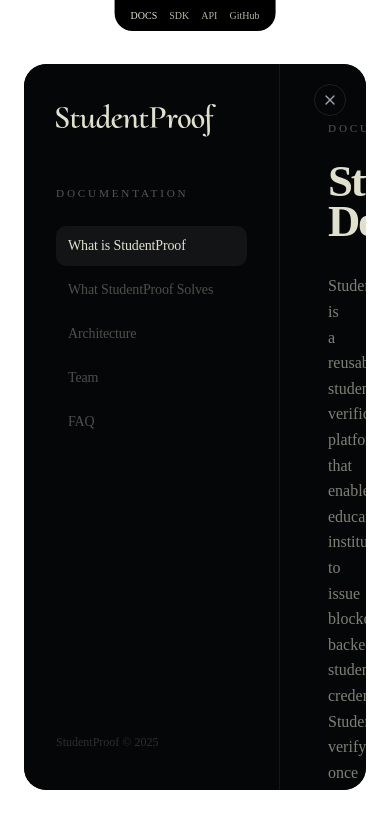
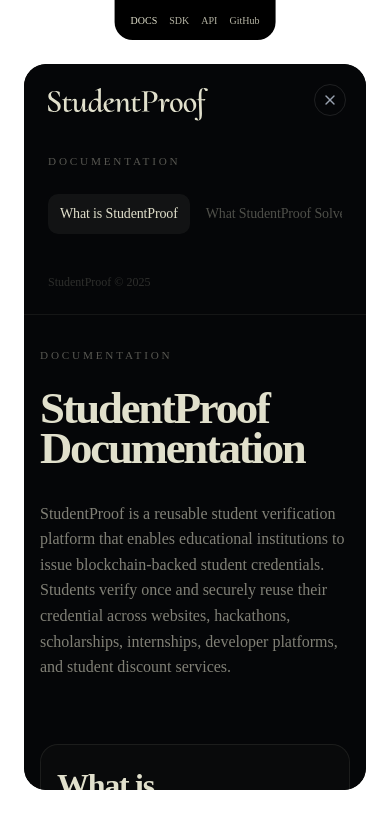
Before and after one commit to dhanushonchain/StudentProof, a Next.js app: page /docs in a window 390 px wide. Shown: the top 828 px of the page. Built offline with nearby package versions, Linux system fonts and the light colour scheme.

Commit message:
polish for mobile responsive

```diff
--- a/app/docs/page.tsx
+++ b/app/docs/page.tsx
@@ -41,7 +41,7 @@
 
   return (
     <div
-      className={`relative flex ${modal ? "h-full overflow-hidden rounded-3xl" : "min-h-screen"}`}
+      className={`relative flex flex-col md:flex-row ${modal ? "h-full overflow-hidden rounded-3xl" : "min-h-screen"}`}
       style={{ background: BG, color: CREAM }}
     >
       {modal && onClose && (
@@ -55,10 +55,10 @@
       )}
 
       <aside
-        className={`${modal ? "h-full" : "sticky top-0 h-screen"} flex w-64 shrink-0 flex-col overflow-y-auto px-8 py-10`}
-        style={{ borderRight: `1px solid ${CREAM}12` }}
+        className={`flex w-full shrink-0 flex-col overflow-y-auto border-b px-6 py-6 sm:px-8 sm:py-8 md:w-64 md:border-b-0 md:border-r md:py-10 ${modal ? "md:h-full" : "md:sticky md:top-0 md:h-screen"}`}
+        style={{ borderColor: `${CREAM}12` }}
       >
-        <Link href="/" className="mb-12 inline-block group">
+        <Link href="/" className="mb-8 inline-block group md:mb-12">
           <Image
             src="/StudentProof.svg"
             alt="StudentProof"
@@ -92,13 +92,13 @@
           {content.sidebarItem}
         </div>
 
-        <div className="mt-auto pt-10 text-xs" style={{ color: `${CREAM}30` }}>
+        <div className="pt-10 text-xs md:mt-auto" style={{ color: `${CREAM}30` }}>
           StudentProof © 2025
         </div>
       </aside>
 
-      <section className={`mx-auto flex max-w-4xl flex-1 items-center px-12 py-14 overflow-y-auto ${modal ? "h-full pr-16" : ""}`}>
-        <div className="w-full rounded-2xl p-10" style={{ border: `1px solid ${CREAM}15`, background: `${CREAM}05` }}>
+      <section className={`mx-auto flex flex-1 items-center overflow-y-auto px-4 py-8 sm:px-6 md:max-w-4xl md:px-12 md:py-14 ${modal ? "h-full md:pr-16" : ""}`}>
+        <div className="w-full rounded-2xl p-5 sm:p-6 md:p-10" style={{ border: `1px solid ${CREAM}15`, background: `${CREAM}05` }}>
           <p
             style={{
               fontSize: "0.7rem",
@@ -189,7 +189,7 @@
   };
 
   /* ---- card ---- */
-  const card = "rounded-2xl p-7";
+  const card = "rounded-2xl p-4 sm:p-5 md:p-7";
   const cardStyle = {
     border: `1px solid ${CREAM}15`,
     background: `${CREAM}05`,
@@ -197,7 +197,7 @@
 
   return (
     <div
-      className={`relative flex ${modal ? "h-full overflow-hidden rounded-3xl" : "min-h-screen"}`}
+      className={`relative flex flex-col md:flex-row ${modal ? "h-full overflow-hidden rounded-3xl" : "min-h-screen"}`}
       style={{ background: BG, color: CREAM }}
     >
       {modal && onClose && (
@@ -212,11 +212,11 @@
 
       {/* ===================== Sidebar ===================== */}
       <aside
-        className={`${modal ? "h-full" : "sticky top-0 h-screen"} w-64 shrink-0 flex flex-col px-8 py-10 overflow-y-auto`}
-        style={{ borderRight: `1px solid ${CREAM}12` }}
+        className={`w-full shrink-0 flex flex-col px-6 py-6 sm:px-8 sm:py-8 md:w-64 md:py-10 overflow-y-auto border-b md:border-b-0 md:border-r ${modal ? "md:h-full" : "md:sticky md:top-0 md:h-screen"}`}
+        style={{ borderColor: `${CREAM}12` }}
       >
         {/* Logo */}
-        <Link href="/" className="inline-block mb-12 group">
+        <Link href="/" className="inline-block mb-8 md:mb-12 group">
           <Image
             src="/StudentProof.svg"
             alt="StudentProof"
@@ -229,12 +229,12 @@
 
         <p style={{ ...label }}>Documentation</p>
 
-        <nav className="space-y-1">
+        <nav className="flex gap-1 overflow-x-auto no-scrollbar md:block md:space-y-1 md:overflow-visible">
           {menuItems.map((item) => (
             <button
               key={item.id}
               onClick={() => setActiveSection(item.id)}
-              className="w-full text-left px-3 py-2.5 rounded-lg text-sm transition-all duration-200"
+              className="shrink-0 whitespace-nowrap text-left px-3 py-2.5 rounded-lg text-sm transition-all duration-200 md:w-full md:whitespace-normal"
               style={{
                 color: activeSection === item.id ? CREAM : `${CREAM}55`,
                 background: activeSection === item.id ? `${CREAM}10` : "transparent",
@@ -246,13 +246,13 @@
           ))}
         </nav>
 
-        <div className="mt-auto pt-10 text-xs" style={{ color: `${CREAM}30` }}>
+        <div className="pt-10 text-xs md:mt-auto" style={{ color: `${CREAM}30` }}>
           StudentProof © 2025
         </div>
       </aside>
 
       {/* ===================== Content ===================== */}
-      <section className={`flex-1 max-w-4xl mx-auto px-12 py-14 overflow-y-auto ${modal ? "h-full pr-16" : ""}`}>
+      <section className={`flex-1 mx-auto px-4 py-8 sm:px-6 md:max-w-4xl md:px-12 md:py-14 overflow-y-auto ${modal ? "h-full md:pr-16" : ""}`}>
 
         <AnimatePresence mode="wait">
           <motion.div
@@ -562,7 +562,7 @@
 
                 {/* CTA */}
                 <div
-                  className="rounded-2xl p-10 text-center"
+                  className="rounded-2xl p-6 text-center sm:p-8 md:p-10"
                   style={{ border: `1px solid ${CREAM}15`, background: `${CREAM}06` }}
                 >
                   <h2 style={{ ...h2Style, marginBottom: "0.75rem" }}>Still have questions?</h2>
--- a/app/globals.css
+++ b/app/globals.css
@@ -128,3 +128,12 @@
     @apply font-sans;
   }
 }
+
+.no-scrollbar {
+  scrollbar-width: none;
+  -ms-overflow-style: none;
+}
+
+.no-scrollbar::-webkit-scrollbar {
+  display: none;
+}
--- a/app/login/page.tsx
+++ b/app/login/page.tsx
@@ -16,7 +16,7 @@
         animate={{ opacity: 1 }}
         exit={{ opacity: 0 }}
         transition={{ duration: 0.25 }}
-        className="fixed inset-0 z-50 flex items-center justify-center px-6"
+        className="fixed inset-0 z-50 flex items-center justify-center px-4 sm:px-6"
         style={{ backdropFilter: "blur(1px)" }}
         onClick={onClose}
       >
@@ -26,7 +26,7 @@
           animate={{ opacity: 1, scale: 1, y: 0 }}
           exit={{ opacity: 0, scale: 0.92, y: 24 }}
           transition={{ duration: 0.35, ease: [0.16, 1, 0.3, 1] }}
-          className="relative z-10 w-full max-w-lg rounded-3xl bg-black p-10"
+          className="relative z-10 w-full max-w-lg rounded-3xl bg-black p-6 sm:p-8 md:p-10"
           onClick={(e) => e.stopPropagation()}
         >
           {/* Close button */}
@@ -45,13 +45,13 @@
               width={300}
               height={65}
               priority
-              className="h-auto w-64"
+              className="h-auto w-48 sm:w-64"
             />
           </div>
 
           {/* Heading */}
-          <div className="mt-10 text-center">
-            <h2 className="text-4xl font-bold" style={{ color: "#E1E0CC", lineHeight: 1.2 }}>
+          <div className="mt-8 text-center sm:mt-10">
+            <h2 className="text-3xl font-bold sm:text-4xl" style={{ color: "#E1E0CC", lineHeight: 1.2 }}>
               Verify your Student Identity
             </h2>
             <p className="mt-4 text-sm" style={{ color: "#E1E0CC", lineHeight: 1.2 }}>
@@ -61,12 +61,12 @@
           </div>
 
           {/* Google Button */}
-          <div className="mt-10">
+          <div className="mt-8 sm:mt-10">
             <LoginButton />
           </div>
 
           {/* Footer */}
-          <p className="mt-10 text-center text-sm" style={{ color: "#E1E0CC", lineHeight: 1.2 }}>
+          <p className="mt-8 text-center text-sm sm:mt-10" style={{ color: "#E1E0CC", lineHeight: 1.2 }}>
             By continuing you agree to our{" "}
             <Link href="/terms" style={{ color: "#E1E0CC" }} className="underline hover:opacity-70">
               Terms
--- a/components/nav-bar/dash-nav-bar.tsx
+++ b/components/nav-bar/dash-nav-bar.tsx
@@ -22,13 +22,13 @@
 }) {
   return (
     <nav
-      className={`fixed left-1/2 top-0 z-50 -translate-x-1/2 ${className}`}
+      className={`fixed left-1/2 top-0 z-50 max-w-[calc(100vw-5.5rem)] -translate-x-1/2 sm:max-w-[calc(100vw-2rem)] ${className}`}
       onClick={(event) => event.stopPropagation()}
     >
-      <div className="flex items-center gap-3 rounded-b-2xl bg-black px-4 py-2 sm:gap-6 md:gap-12 md:rounded-b-3xl md:px-8 lg:gap-14">
+      <div className="no-scrollbar flex h-10 items-center gap-3 overflow-x-auto rounded-b-2xl bg-black px-4 py-2 sm:gap-6 md:gap-12 md:rounded-b-3xl md:px-8 lg:gap-14">
         {navItems.map((item) => {
           const isActive = item.section === currentSection;
-          const commonClass = "text-[10px] transition-colors sm:text-xs md:text-sm";
+          const commonClass = "shrink-0 text-[10px] transition-colors sm:text-xs md:text-sm";
           const commonStyle = { color: isActive ? "#E1E0CC" : "rgba(225, 224, 204, 0.8)" };
 
           if (item.href) {
--- a/components/nav-bar/nav-bar.tsx
+++ b/components/nav-bar/nav-bar.tsx
@@ -22,13 +22,13 @@
 }) {
   return (
     <nav
-      className={`fixed left-1/2 top-0 z-50 -translate-x-1/2 ${className}`}
+      className={`fixed left-1/2 top-0 z-50 max-w-[calc(100vw-5.5rem)] -translate-x-1/2 sm:max-w-[calc(100vw-2rem)] ${className}`}
       onClick={(event) => event.stopPropagation()}
     >
-      <div className="flex items-center gap-3 rounded-b-2xl bg-black px-4 py-2 sm:gap-6 md:gap-12 md:rounded-b-3xl md:px-8 lg:gap-14">
+      <div className="no-scrollbar flex h-10 items-center gap-3 overflow-x-auto rounded-b-2xl bg-black px-4 py-2 sm:gap-6 md:gap-12 md:rounded-b-3xl md:px-8 lg:gap-14">
         {navItems.map((item) => {
           const isActive = item.href === currentPath;
-          const commonClass = "text-[10px] transition-colors sm:text-xs md:text-sm";
+          const commonClass = "shrink-0 text-[10px] transition-colors sm:text-xs md:text-sm";
 
           if (item.href.startsWith("http")) {
             return (
--- a/components/profile-menu/profile-menu.tsx
+++ b/components/profile-menu/profile-menu.tsx
@@ -31,7 +31,7 @@
     <div ref={menuRef} className="fixed right-0 top-0 z-[70] w-14">
       <button
         type="button"
-        className="flex w-full items-center justify-center gap-0.5 rounded-bl-2xl bg-black px-2 py-2 focus-visible:outline-none focus-visible:ring-2 focus-visible:ring-[#E1E0CC]"
+        className="flex h-10 w-full items-center justify-center gap-0.5 rounded-bl-2xl bg-black px-2 py-2 focus-visible:outline-none focus-visible:ring-2 focus-visible:ring-[#E1E0CC]"
         aria-haspopup="menu"
         aria-expanded={isProfileMenuOpen}
         onClick={() => setIsProfileMenuOpen((prev) => !prev)}
```
Also changed, not shown: app/dashboard/dashboard-client.tsx (+8 -6 lines).
